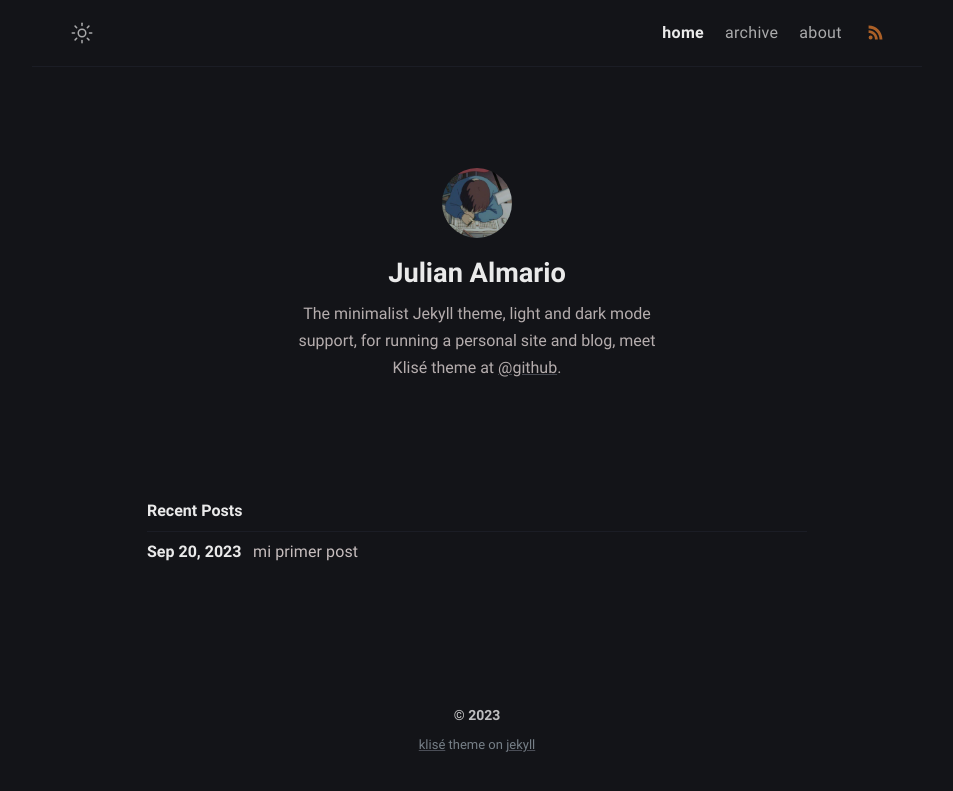
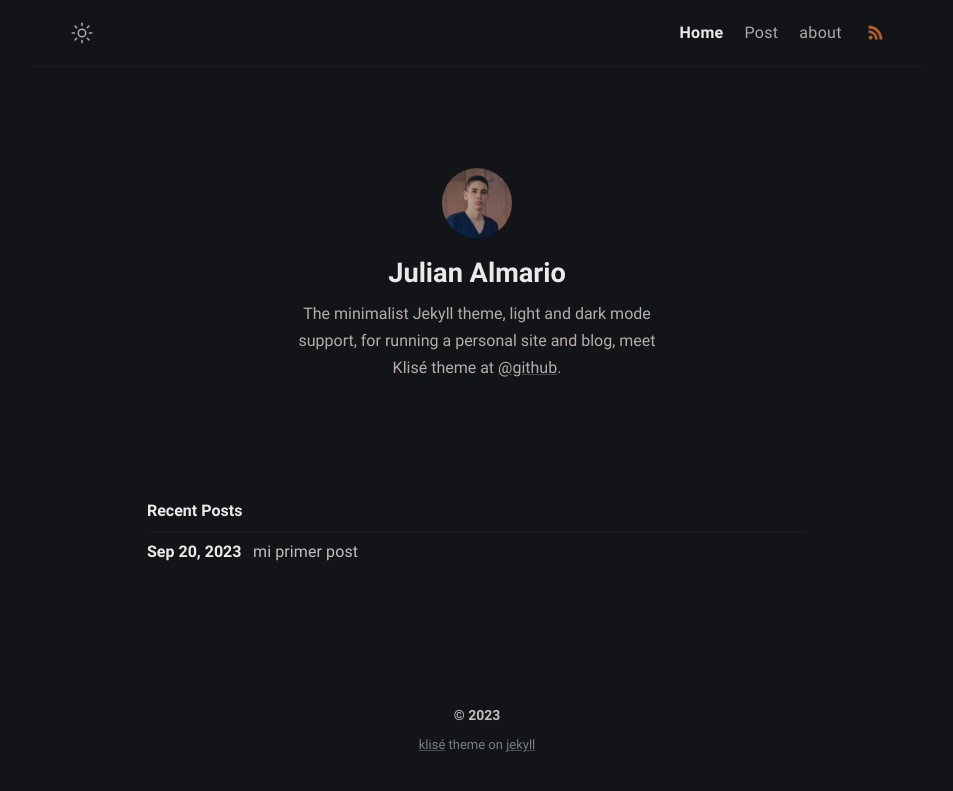
Before and after one commit to Julian-Almario/MyWeb, a Jekyll site: the page built from index.md, in a window 1280 px wide. Shown: the top 791 px of the page, without its empty margins (163-1116 px from the left). Built offline with Jekyll 4.4.1, drawn with Linux system fonts in a browser that asks for light colours.

Commit message:
avatar and menus names

```diff
--- a/_data/menus.yml
+++ b/_data/menus.yml
@@ -1,9 +1,9 @@
-- title: home
+- title: Home
   url: /
   external: false
 
-- title: archive
-  url: /archive/
+- title: Post
+  url: /post/
   external: false
 
 - title: about
```
Also changed, not shown: assets/img/avatar.jpg.
